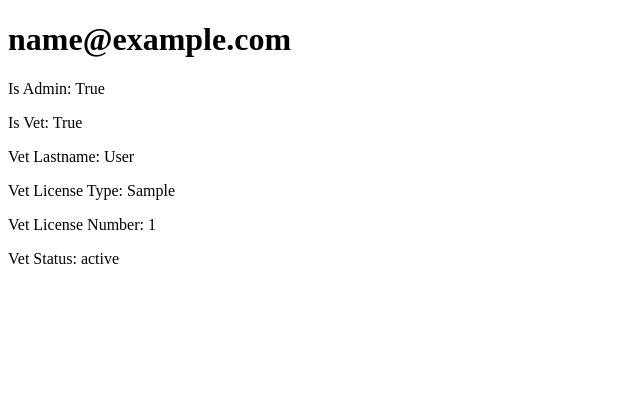
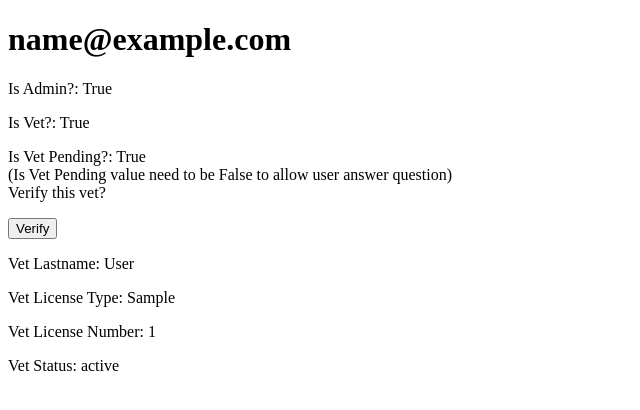
Before and after one commit to vyvanhuynh/petCare-vetShare, a Flask app: a page that uses templates/vet_details.html in a window 1280 px wide. Shown: the top 410 px of the page, without its empty margins (0-640 px from the left). Run offline with Flask 2, Linux system fonts and the light colour scheme; tables that the repository leaves empty hold one stand-in row (values such as "Sample post").

Commit message:
added is_vet_pending column in Vet class and allowed admin to verify vet

```diff
--- a/crud.py
+++ b/crud.py
@@ -29,19 +29,30 @@ def validate_login(email, password):
     return User.query.filter(User.email == email, User.password == password).first()
 
 
-def create_vet(last_name,license_type,license_number,verification_status,user):
+def create_vet(last_name,license_type,license_number,verification_status,is_vet_pending,user):
     """Create and return a new vet"""
 
     vet = Vet(last_name=last_name,
             license_type=license_type,
             license_number=license_number,
             verification_status=verification_status,
+            is_vet_pending=is_vet_pending,
             user=user)
 
     db.session.add(vet)
     db.session.commit()
 
     return vet
+
+
+def verify_vet(user_id):
+    """Verify vet"""
+    vet_verified = Vet.query.filter_by(user_id=user_id).first()
+    vet_verified.is_vet_pending = False
+    user_vet_verified = User.query.filter_by(user_id=user_id).first()
+    user_vet_verified.is_vet = True
+    db.session.commit()
+
 
 def list_all_vets():
     return Vet.query.all()
--- a/seed.py
+++ b/seed.py
@@ -46,14 +46,16 @@ for n in range(10):
 #Create vets from the 10 users created and store them in a list to create answers
 vets_ls = []
 for user in users_ls:
+
     if user.is_vet == True:
         last_name = choice(['Koning','Smith','Lee','Mendez','Anderson','Huynh'])
         license_type = 'DVM'
         license_number = randint(1000,1999)
         verification_status = choice(['active','expired','retired'])
+        is_vet_pending = True
         user = user
 
-        db_vet = crud.create_vet(last_name,license_type,license_number,verification_status,user)
+        db_vet = crud.create_vet(last_name,license_type,license_number,verification_status,is_vet_pending,user)
         vets_ls.append(db_vet)
 
 
--- a/server.py
+++ b/server.py
@@ -66,10 +66,13 @@ def register_vet():
         last_name = request.form.get("last_name")
         license_type = request.form.get("license_type")
         license_number = request.form.get("license_number")
+        is_vet_pending = True
         verification_status = request.form.get("verification_status")
 
         # create a vet from this new user
-        crud.create_vet(last_name,license_type,license_number,verification_status,user)
+        crud.create_vet(last_name,license_type,license_number,verification_status,is_vet_pending,user)
+
+        flash(f"{email} is successfully registered!")
     return redirect('/')
 
 
@@ -105,6 +108,17 @@ def show_user_details(email):
     else:
         return render_template('vet_details.html', user = user, vet = vet)
 
+
+@app.route('/verifying', methods = ["POST"])
+def verify_vet():
+    user_id = request.form.get("user_id")
+    email = request.form.get("email")
+    # if "verification" in request.form:
+    crud.verify_vet(user_id)
+    flash (f"Succesfully verify {email} as a vet!")
+    return redirect('/admin')
+
+
 @app.route('/forum')
 def display_forum():
     questions = crud.list_all_questions()
@@ -112,7 +126,8 @@ def display_forum():
 
 
 @app.route('/forum', methods = ["POST"])
-def submit_question():
+def submit_question_answer_vote():
+    # create question
     date_created = datetime.now()
     comment_count = randint(1,10)
     question_body = request.form.get("new_question")
@@ -122,17 +137,20 @@ def submit_question():
     if "new question" in request.form:
         crud.create_question(date_created, comment_count, question_body, vote_count,user)
 
-
+    # create answer if user is a vet
     answer_body = request.form.get("new_answer")
     vet = crud.get_vet_by_user(user)
     question_id = request.form.get("question_id")
     question = crud.get_question_by_question_id(question_id)
     if "new answer" in request.form:
-        if vet == None:
+        if vet == None :
             flash("Sorry, you are not allowed to answer the question because you're not registered as a vet")
+        elif vet.is_vet_pending == True:
+            flash ("Sorry, your vet status is pending")
         else:
             crud.create_answer(date_created, answer_body, vet, question)
 
+    # create vote
     if "new vote" in request.form:
         user_id = user.user_id
         db_vote = crud.get_vote_by_question_id_and_user_id(question_id, user_id)
--- a/templates/user_details.html
+++ b/templates/user_details.html
@@ -14,4 +14,5 @@
 </p>
 
 
+
 {% endblock %}
--- a/templates/vet_details.html
+++ b/templates/vet_details.html
@@ -6,11 +6,24 @@
 <h1>{{ user.email }}</h1>
 
 <p>
-   Is Admin: {{ user.is_admin }}
+    Is Admin?: {{ user.is_admin }}
 </p>
 
 <p>
-   Is Vet: {{ user.is_vet }}
+    Is Vet?: {{ user.is_vet }}
+</p>
+
+<p>
+    Is Vet Pending?: {{ vet.is_vet_pending }} <br>
+    (Is Vet Pending value need to be False to allow user answer question) </br>
+    Verify this vet?
+    <form action='/verifying' method="POST">
+        <input type="hidden" id="user_id" name="user_id" value={{user.user_id}}>
+        <input type="hidden" id="email" name="email" value={{user.email}}>
+        <p>
+            <input type="submit" name="verification" value="Verify">
+        </p>
+    </form>
 </p>
 
 <p>
@@ -29,4 +42,5 @@
     Vet Status: {{ vet.verification_status }}
 </p>
 
+
 {% endblock %}
```
Also changed, not shown: model.py (+14 -0 lines).
